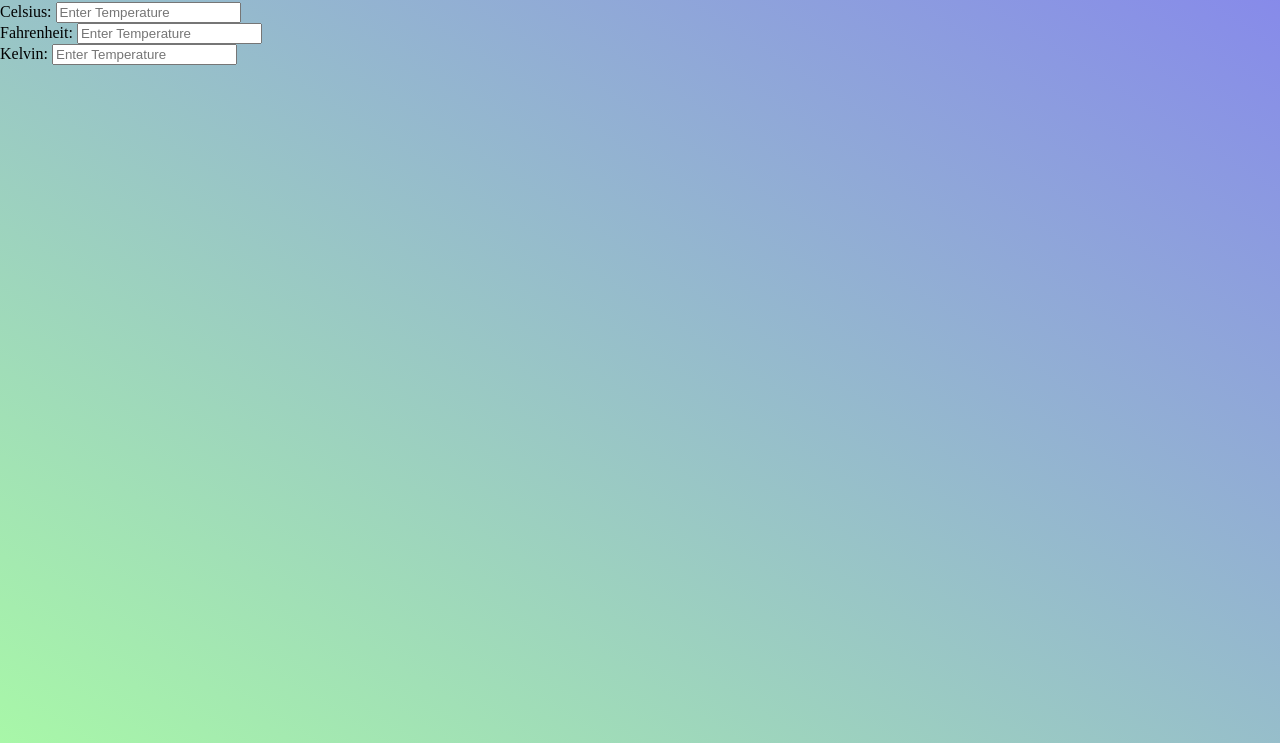
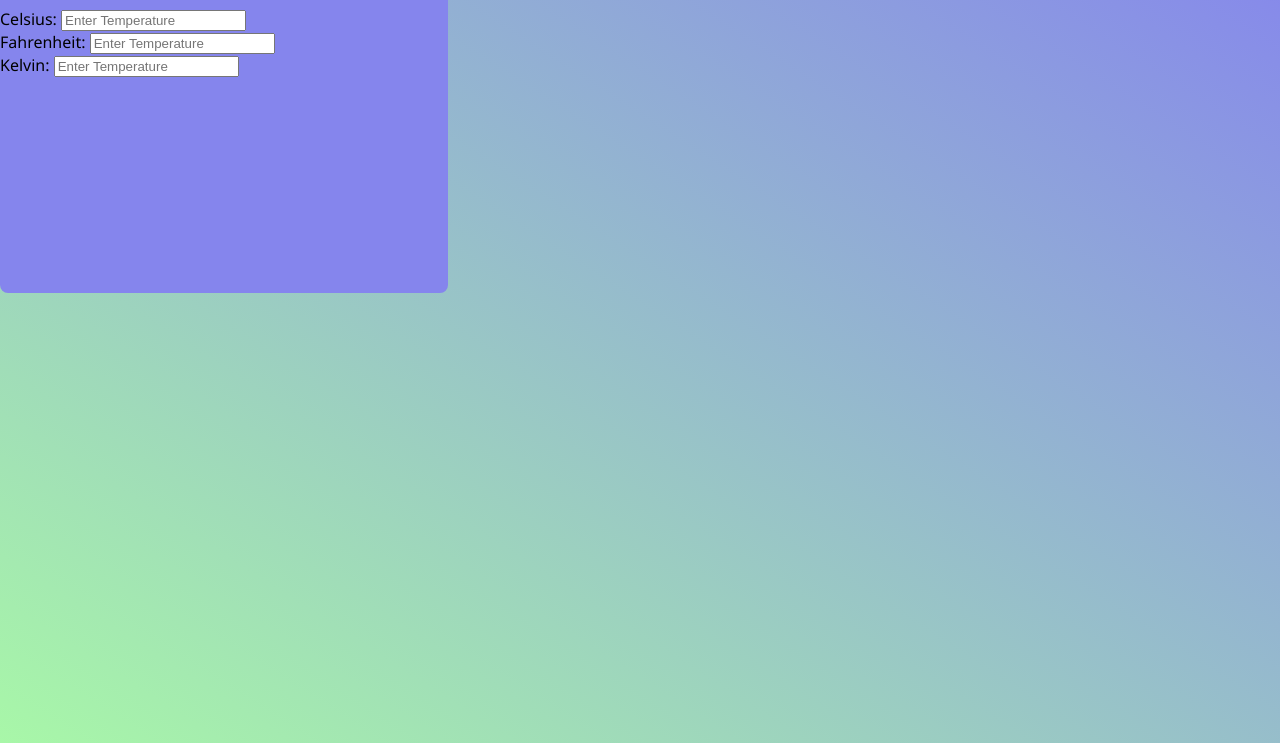
Before and after one commit to ykverse/web-tech-studies, a plain HTML site: page Temperature Converter/index.html in a window 1280 px wide. Shown: the part 78-821 px from the top of the page. Drawn offline with Linux system fonts and the light colour scheme.

Commit message:
added new

```diff
--- a/Temperature Converter/index.html
+++ b/Temperature Converter/index.html
@@ -10,13 +10,13 @@
     <div class="containor">
       <h1>Temperature Converter</h1>
       <label for="cel">Celsius:</label>
-      <input type="text" id="cel" placeholder="Enter Temperature">
+      <input type="number" id="cel" placeholder="Enter Temperature">
          <br>
       <label for="far">Fahrenheit:</label>
-      <input type="text" id="far" placeholder="Enter Temperature">
+      <input type="number" id="far" placeholder="Enter Temperature">
          <br>
       <label for="kel">Kelvin:</label>
-      <input type="text" id="kel" placeholder="Enter Temperature">
+      <input type="number" id="kel" placeholder="Enter Temperature">
 
 
     </div>
--- a/Temperature Converter/style.css
+++ b/Temperature Converter/style.css
@@ -2,5 +2,16 @@ body{
     background: linear-gradient(to left bottom, #8585ed , #a8f7a8 );
     margin:0;
     min-height: 100vh;
+    overflow: hidden;
+    font-family: 'Segoe UI', Tahoma, Geneva, Verdana, sans-serif;
+
 
 }
+
+.containor{
+   background-color: #8585ed;
+   border-radius: 8px;
+   min-height: 350px;
+   width:35%;
+
+}
```
